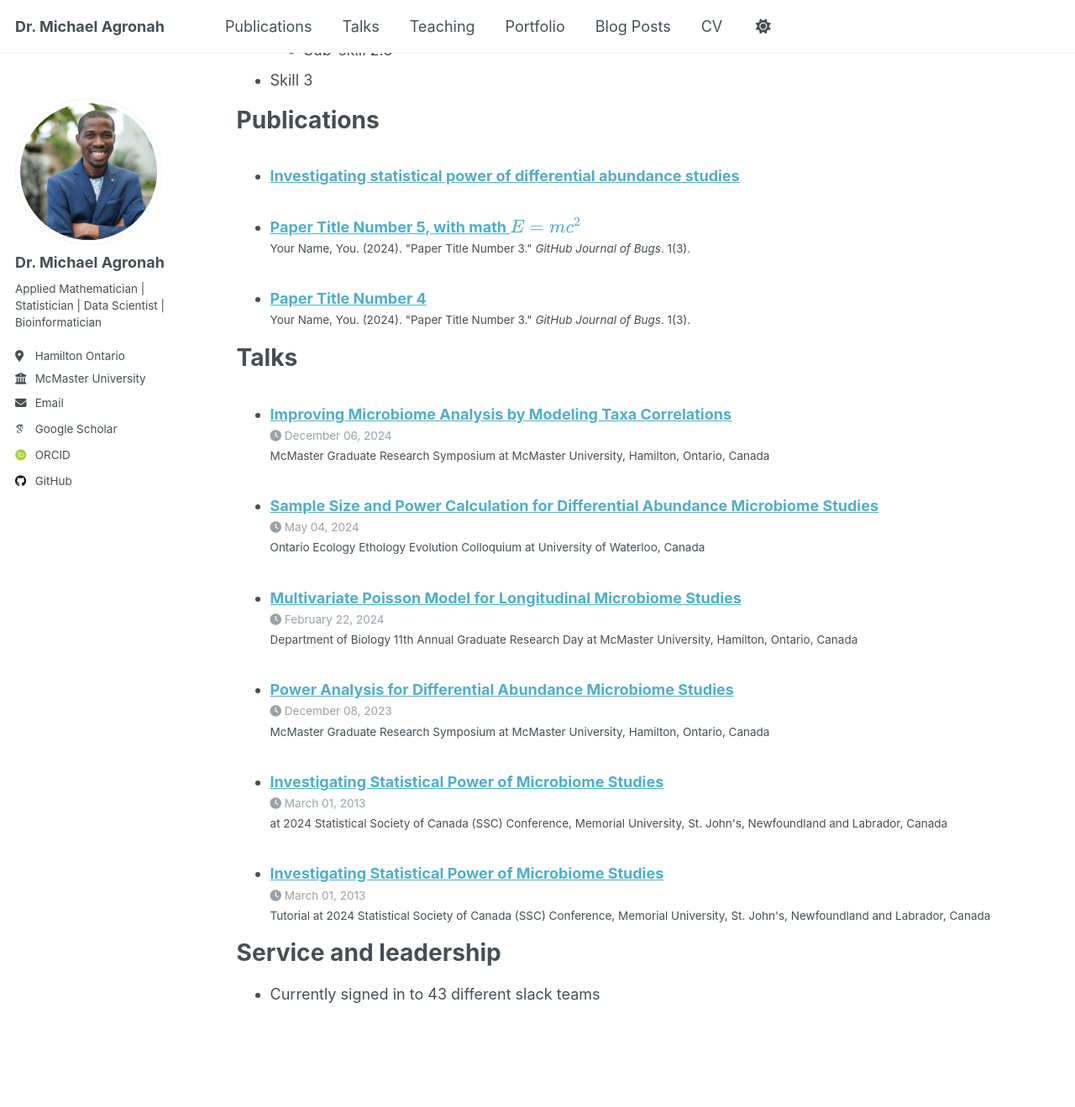
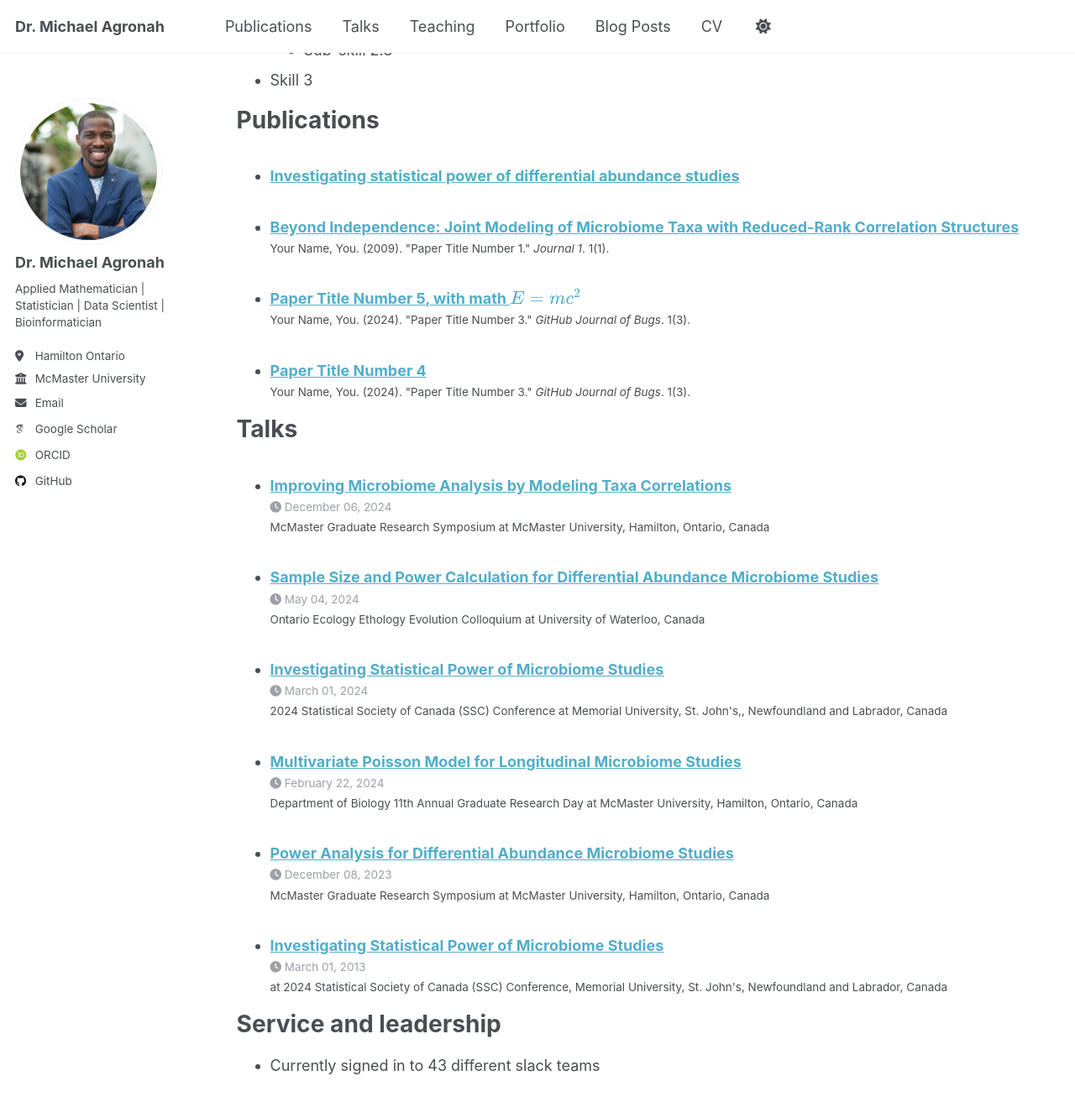
Before and after one commit to magronah/magronah.github.io, a Jekyll site: the page built from _pages/service_organization.md, in a window 1280 px wide and 1400 px high, scrolled down 993 px. Shown: the top 1319 px of the window at 84% size. Built offline with Jekyll 4.4.1, drawn with Linux system fonts in a browser that asks for light colours; some web fonts are replaced.

Commit message:
publication

```diff
--- /dev/null
+++ b/_publications/2009-10-01-paper-title-number-1.md
@@ -0,0 +1,24 @@
+---
+title: "Beyond Independence: Joint Modeling of Microbiome Taxa with Reduced-Rank Correlation Structures"
+collection: publications
+category: manuscripts
+permalink: /publication/2009-10-01-paper-title-number-1
+excerpt: ' '
+date: 2025-10-01
+venue: 'Manuscript'
+paperurl: 'https://drive.google.com/file/d/1QPBL-SiFVFI4tRrrotIKdsY2d62r50m5/view?usp=drive_link'
+citation: 'Your Name, You. (2009). &quot;Paper Title Number 1.&quot; <i>Journal 1</i>. 1(1).'
+---
+
+##Abstract
+
+Human microbiome data is crucial for understanding the mechanism of diseases and treatment
+effectiveness. Researchers often aim to describe how counts of taxa differ among discrete groups
+(such as control versus treatment) or according to other factors. Most existing models analyze
+each taxon separately, assuming no correlation between taxa within an individual. In reality,
+counts of taxa within subjects are correlated. Treating these counts as independent ignores the
+underlying biological structure in the data and may make it harder to accurately estimate changes
+in abundances of particular taxa. We developed a model that jointly models all taxa, accounting
+for the correlations between them. Typical microbiome datasets contain hundreds or thousands
+of taxa and require thousands or even millions of parameter estimates for the variance-covariance
+matrix, making it computationally impractical. To address this, we applied rank reduction to the
--- a/_talks/2013-03-01-tutorial-1.md
+++ b/_talks/2013-03-01-tutorial-1.md
@@ -1,11 +1,11 @@
 ---
 title: "Investigating Statistical Power of Microbiome Studies"
 collection: talks
-type: "Tutorial"
+type: "2024 Statistical Society of Canada (SSC) Conference"
 permalink: /talks/2013-03-01-tutorial-1
-venue: "2024 Statistical Society of Canada (SSC) Conference"
-date: 2013-03-01
-location: "Memorial University, St. John's, Newfoundland and Labrador, Canada"
+venue: "Memorial University, St. John's,"
+date: 2024-03-01
+location: "Newfoundland and Labrador, Canada"
 ---
 
 ---
```
